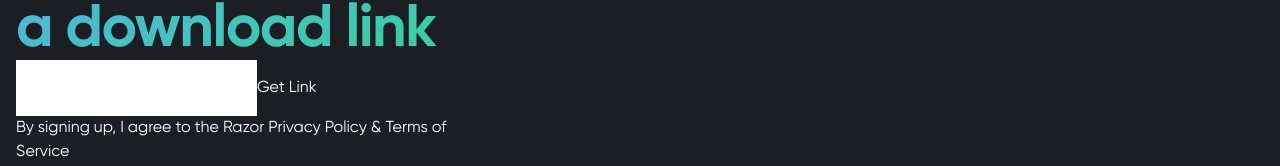
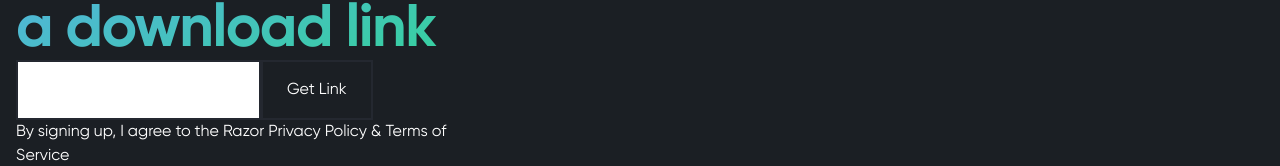
Before and after one commit to roma-marshall/landing-vue, a Vue app: page / in a window 1280 px wide. Shown: the part 349-515 px from the top of the page. Built offline with nearby package versions, Linux system fonts and the light colour scheme.

Commit message:
add input/button styles

```diff
--- a/src/App.vue
+++ b/src/App.vue
@@ -30,8 +30,8 @@
               &#8212; We'll send you a download link
             </h1>
             <div class="flex items-center">
-              <input type="text" class="px-6 py-4">
-              <button>Get Link</button>
+              <input type="text" class="px-6 py-4 border-2 border-gray-700">
+              <button class="px-6 py-4 border-2 border-gray-700">Get Link</button>
             </div>
             <p>By signing up, I agree to the Razor Privacy Policy & Terms of Service</p>
             <div>
```
